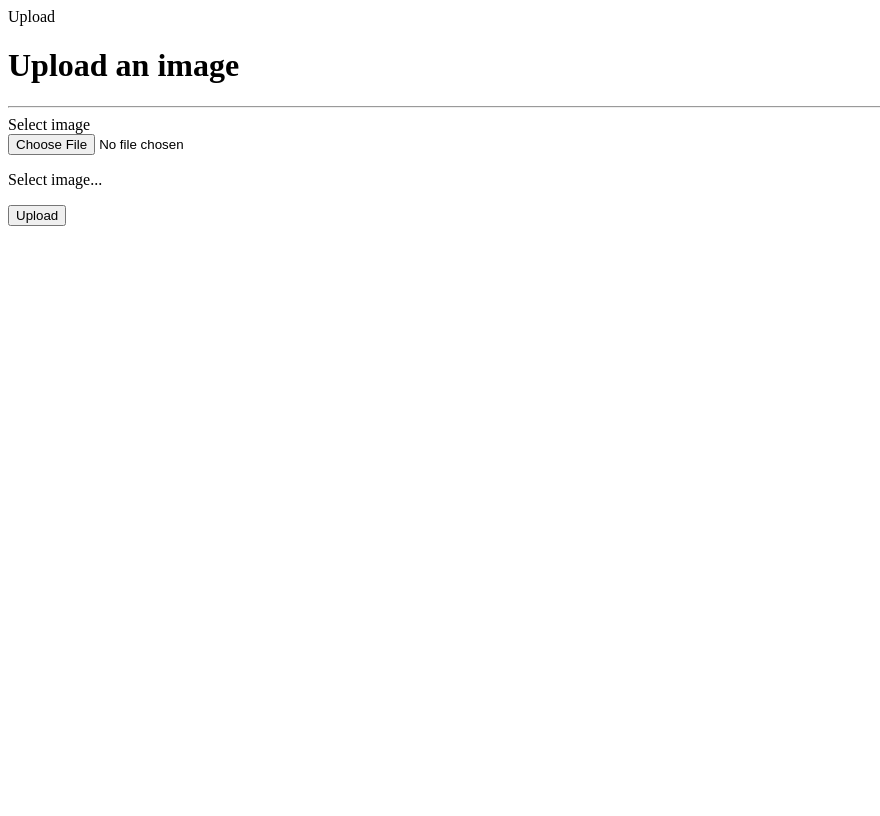
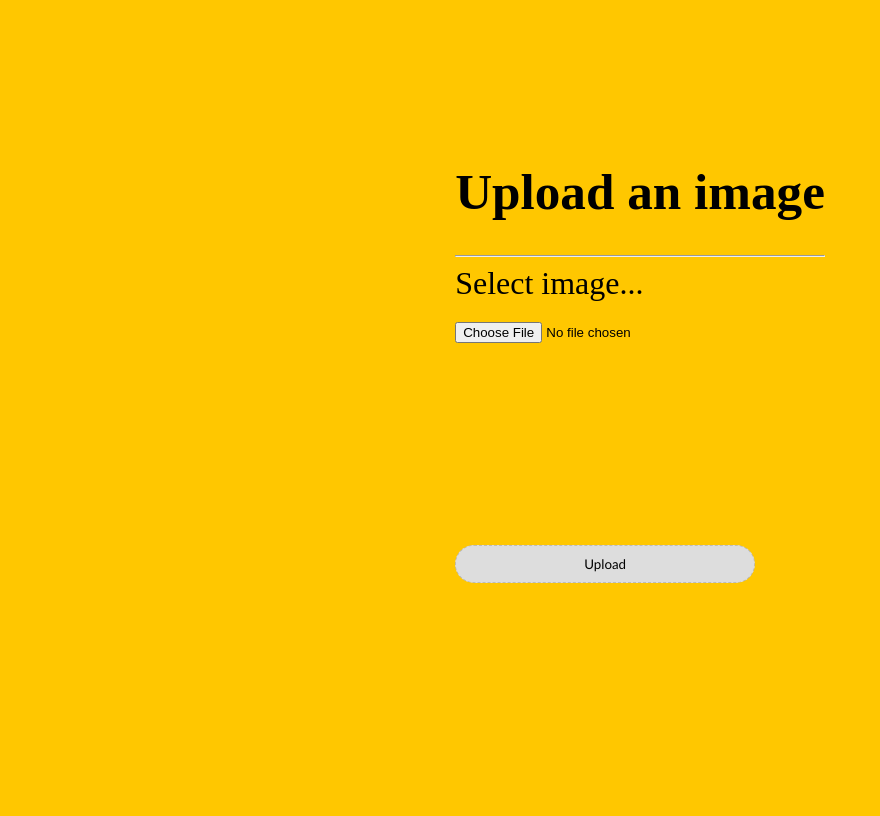
Before and after one commit to rugvedmanoorkar/cmpe255-spring22-final-project, a Flask app: page /upload in a window 1280 px wide. Shown: the whole page, without its empty margins (0-880 px from the left). Before the commit the page ends 226 px from the top, so only its background shows below. Run offline with Flask 2, Linux system fonts and the light colour scheme.

Commit message:
Added UI

```diff
--- /dev/null
+++ b/static/styles/index.css
@@ -0,0 +1,49 @@
+body{
+    background-color: rgb(255, 199, 0);
+    height: 100vh;
+}
+
+.container{
+    display: flex;
+    justify-content: center;
+    align-items: center;
+    height: 70%;
+}
+
+h1{
+    font-size: 3.2em;
+}
+.form-group{
+    font-size: 2em;
+}
+.custom-file-input{
+    padding: 20px 0px;
+}
+
+#uploadBtn {
+    position: relative;
+    top: 150px;
+    font-family: calibri;
+    width: 300px;
+    padding: 10px;
+    -webkit-border-radius: 30px;
+    -moz-border-radius: 30px;
+    border: 1px dashed #BBB;
+    text-align: center;
+    background-color: #DDD;
+    cursor:pointer;
+}
+
+#chooseBtn{
+    position: relative;
+    top: 100px;
+    font-family: calibri;
+    width: 100px;
+    padding: 10px;
+    -webkit-border-radius: 30px;
+    -moz-border-radius: 30px;
+    border: 1px dashed #BBB;
+    text-align: center;
+    background-color: #DDD;
+    cursor:pointer;
+}
--- a/templates/upload_image.html
+++ b/templates/upload_image.html
@@ -1,7 +1,5 @@
-
-
-{% block title %}Upload{% endblock %}
-
+{% block title %}{% endblock %}
+<link rel="stylesheet" type="text/css" href="{{ url_for('static',filename='styles/index.css') }}">
 {% block main %}
 
 <div class="container">
@@ -14,14 +12,16 @@
       <form action="/upload" method="POST" enctype="multipart/form-data">
 
         <div class="form-group">
-          <label>Select image</label>
           <div class="custom-file">
-            <input type="file" class="custom-file-input" name="image" id="image"><p>
             <label class="custom-file-label" for="image">Select image...</label>
+            <br>
+            <input type="file" class="custom-file-input" name="image" id="image">
+            </input>
+            <p>
           </div>
         </div>
 
-        <button type="submit" class="btn btn-primary">Upload</button>
+        <button type="submit" id="uploadBtn" onclick="getFile()" style="cursor:pointer;">Upload</button>
 
       </form>
 
```
Also changed, not shown: app2.py (added, +74 -0 lines).
